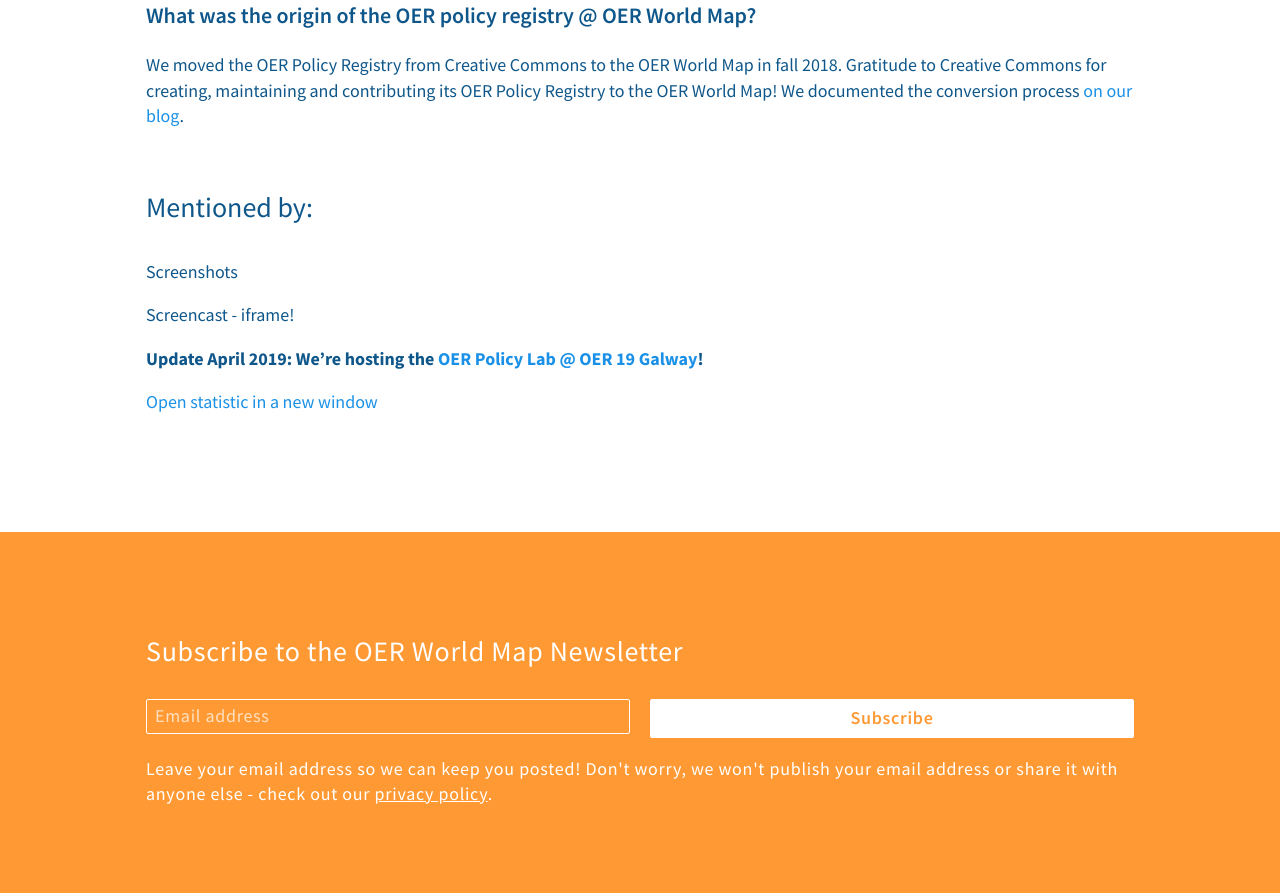
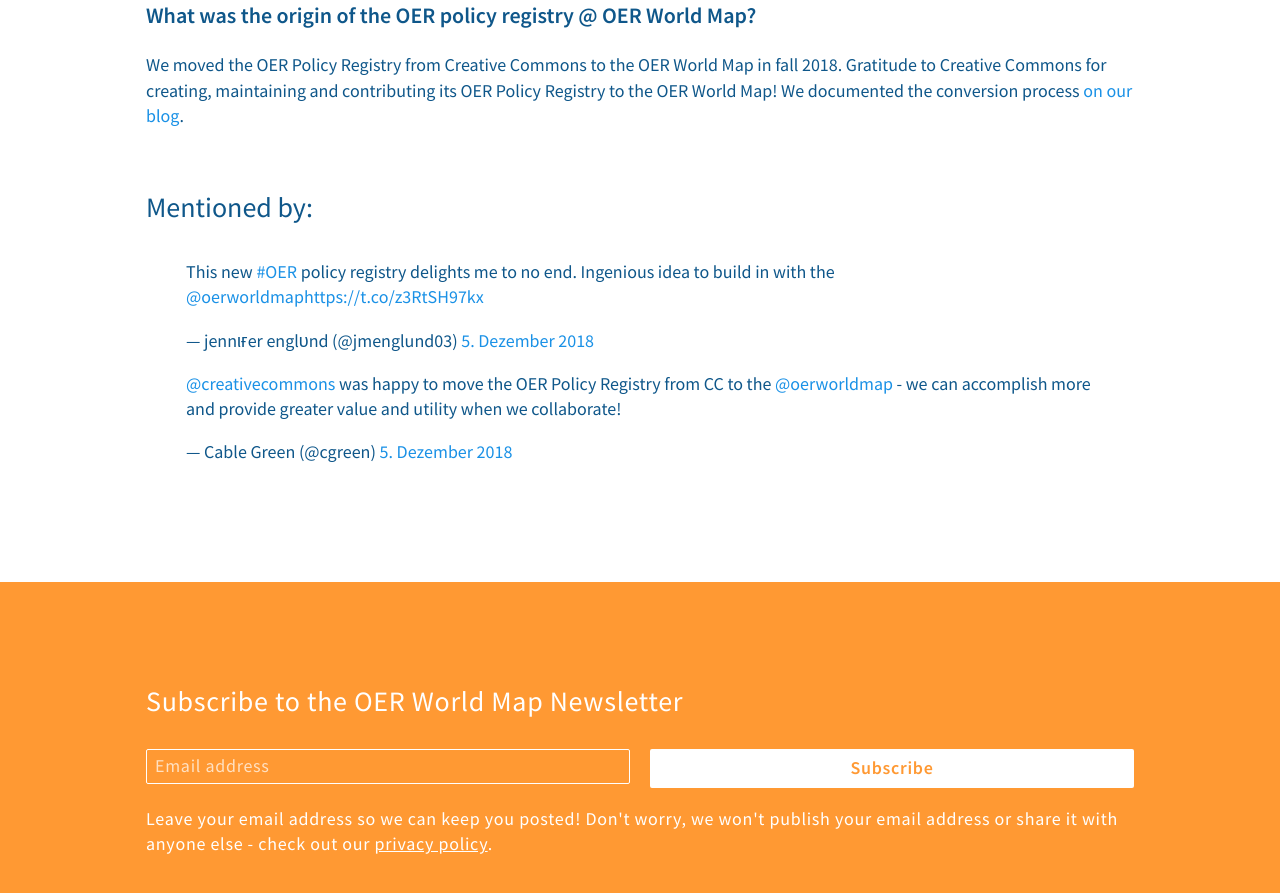
Before and after one commit to hbz/oerworldmap-ui, a Jekyll site: the page built from docs/oerpolicies.md, in a window 1280 px wide and 900 px high, scrolled down 2207 px. Shown: the top 893 px of the window. Built offline with Jekyll 4.4.1, drawn with Linux system fonts in a browser that asks for light colours; nearby versions of some CDN libraries; comment, search, counter and statistics services are not loaded; a style sheet for code colours, icons or effects is not loaded.

Commit message:
Update oerpolicies.md

```diff
--- a/docs/oerpolicies.md
+++ b/docs/oerpolicies.md
@@ -50,10 +50,10 @@
 
 ## Mentioned by:
 
-Screenshots
+<blockquote class="twitter-tweet" data-lang="de"><p lang="en" dir="ltr">This new <a href="https://twitter.com/hashtag/OER?src=hash&amp;ref_src=twsrc%5Etfw">#OER</a> policy registry delights me to no end. Ingenious idea to build in with the <a href="https://twitter.com/oerworldmap?ref_src=twsrc%5Etfw">@oerworldmap</a><a href="https://t.co/z3RtSH97kx">https://t.co/z3RtSH97kx</a></p>&mdash; jennιғer englυnd (@jmenglund03) <a href="https://twitter.com/jmenglund03/status/1070334983624146944?ref_src=twsrc%5Etfw">5. Dezember 2018</a></blockquote>
+<script async src="https://platform.twitter.com/widgets.js" charset="utf-8"></script>
 
-Screencast - iframe!
+<blockquote class="twitter-tweet" data-lang="de"><p lang="en" dir="ltr"><a href="https://twitter.com/creativecommons?ref_src=twsrc%5Etfw">@creativecommons</a> was happy to move the OER Policy Registry from CC to the <a href="https://twitter.com/oerworldmap?ref_src=twsrc%5Etfw">@oerworldmap</a> - we can accomplish more and provide greater value and utility when we collaborate!</p>&mdash; Cable Green (@cgreen) <a href="https://twitter.com/cgreen/status/1070343155000709120?ref_src=twsrc%5Etfw">5. Dezember 2018</a></blockquote>
+<script async src="https://platform.twitter.com/widgets.js" charset="utf-8"></script>
 
- **Update April 2019: We're hosting the [OER Policy Lab @ OER 19 Galway](https://oerworldmap.wordpress.com/2019/01/22/save-the-date-oer-policy-lab-oer19/)!**
-
-<a data-inject-newWindowLink>Open statistic in a new window</a>
+<div style="display:none;"><a data-inject-newWindowLink>Open statistic in a new window</a></div>
```
